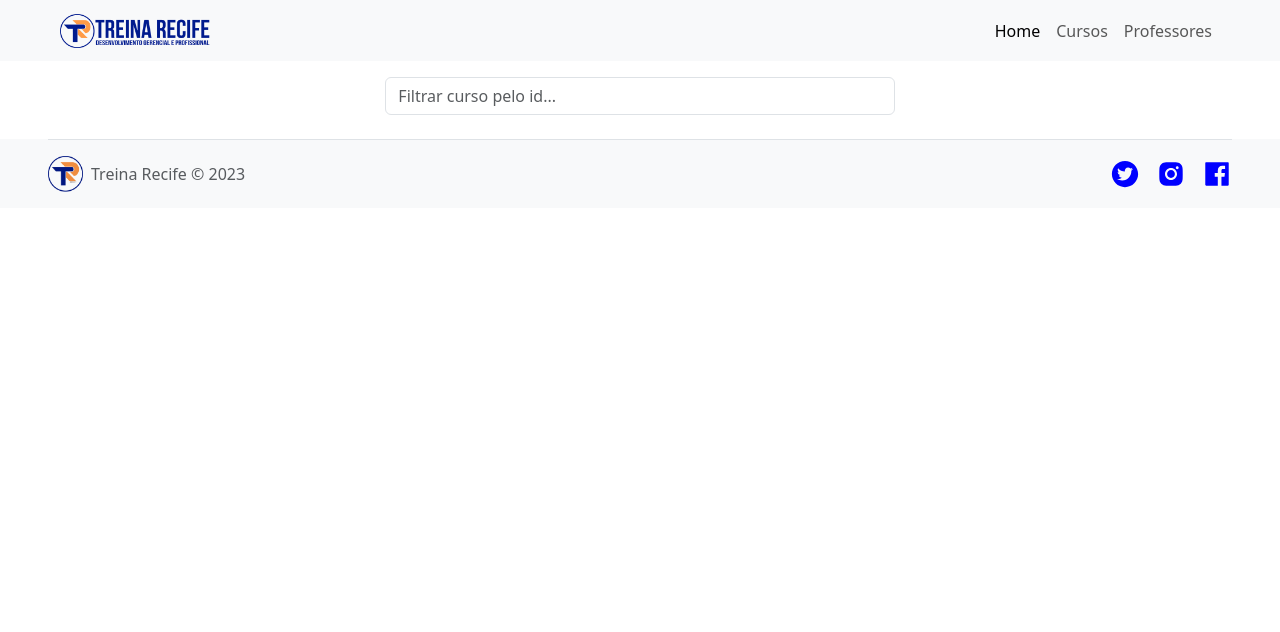
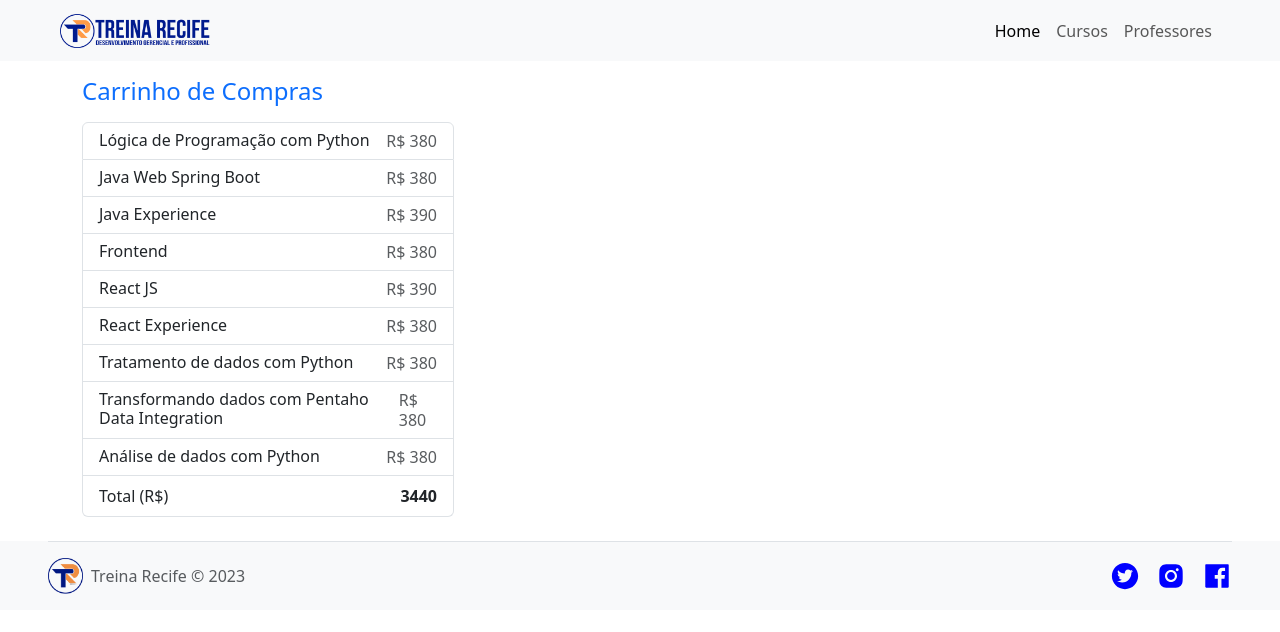
Before and after one commit to adsonb87/treina-recife-portal-web, a React (Create React App) app: page / in a window 1280 px wide. Shown: the top 632 px of the page. Built offline with nearby package versions, Linux system fonts and the light colour scheme.

Commit message:
Correção do somatório do carrinho de compras

```diff
--- a/src/App.js
+++ b/src/App.js
@@ -1,10 +1,11 @@
 import "./App.css";
 import Curso from "../src/pages/Curso";
-
+import Home from "../src/pages/Home";
+import CarrinhoDeCompras from "../src/pages/CarrinhoDeCompras";
 
 function App() {
   return (
-    <Curso />
+    <CarrinhoDeCompras />
   );
 }
 
--- a/src/pages/CarrinhoDeCompras/index.js
+++ b/src/pages/CarrinhoDeCompras/index.js
@@ -10,10 +10,9 @@ const CarrinhoDeCompras = () => {
     const [total, setTotal] = useState(0);
 
     useEffect(() => {
-        cursos.map((curso) => {
-            setTotal(total + curso.preco)
-        });
+        setTotal(cursos.reduce((acc, {preco}) => acc + preco, 0));
     }, [total]);
+
 
     return (
         <>
```
